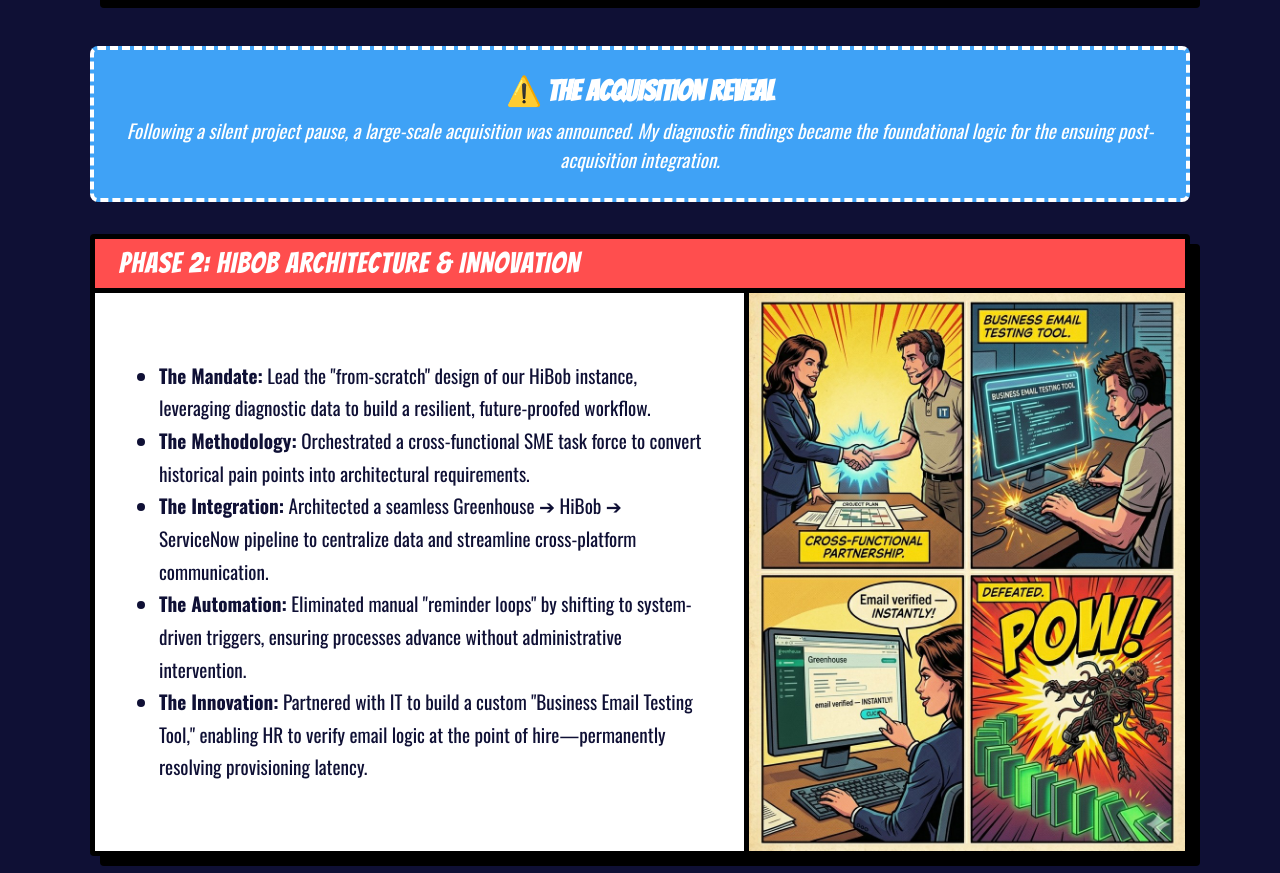
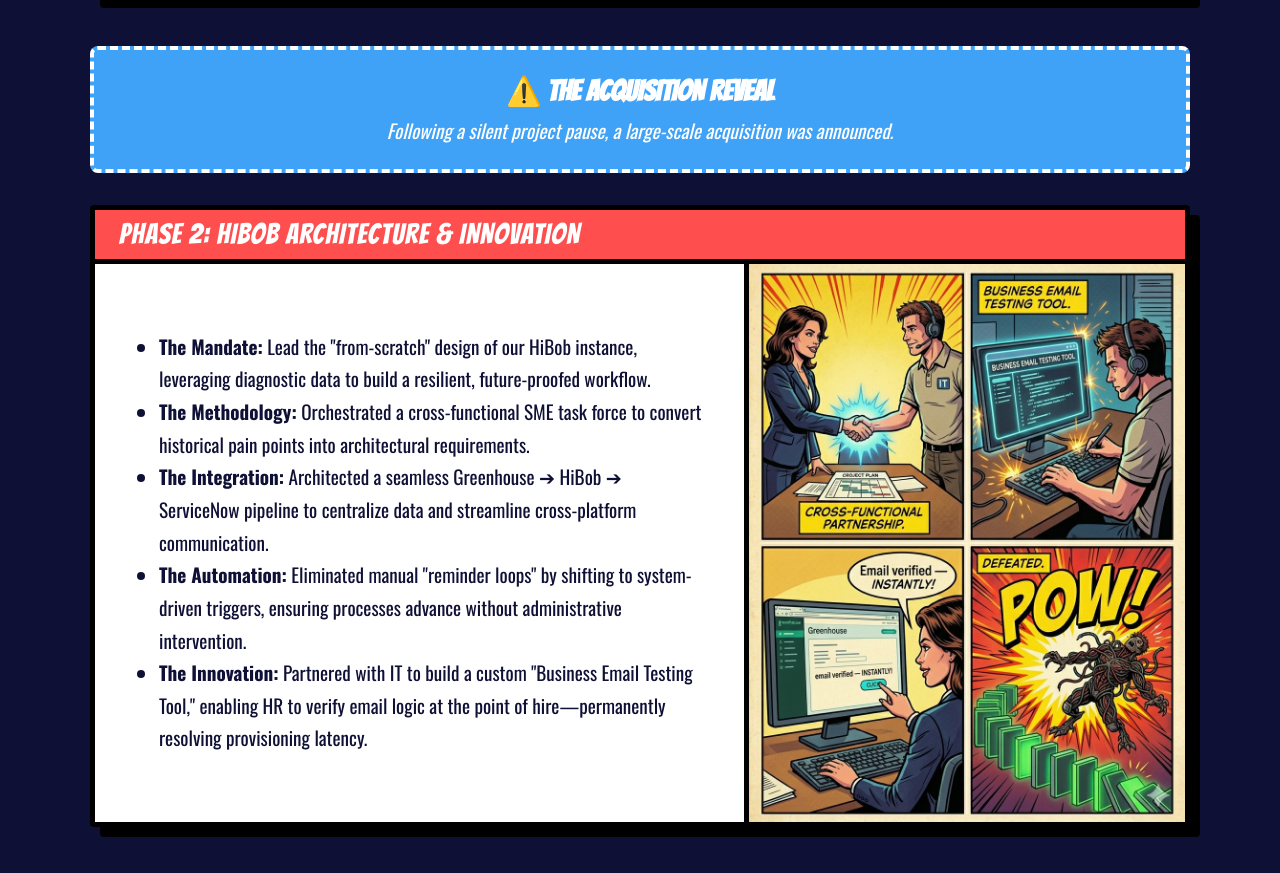
Before and after one commit to hollymcquarrie/my-onboarding-story, a plain HTML site: page index.html in a window 1280 px wide. Shown: the part 838-1711 px from the top of the page. Drawn offline with nearby package versions, Linux system fonts and the light colour scheme.

Commit message:
Update index.html
updated pause

```diff
--- a/index.html
+++ b/index.html
@@ -66,7 +66,7 @@
 
         <div class="interlude-panel">
             <h3>⚠️ THE ACQUISITION REVEAL</h3>
-            <p>Following a silent project pause, a large-scale acquisition was announced. My diagnostic findings became the foundational logic for the ensuing post-acquisition integration.</p>
+            <p>Following a silent project pause, a large-scale acquisition was announced.</p>
         </div>
 
         <div class="comic-panel" id="phase2">
```
